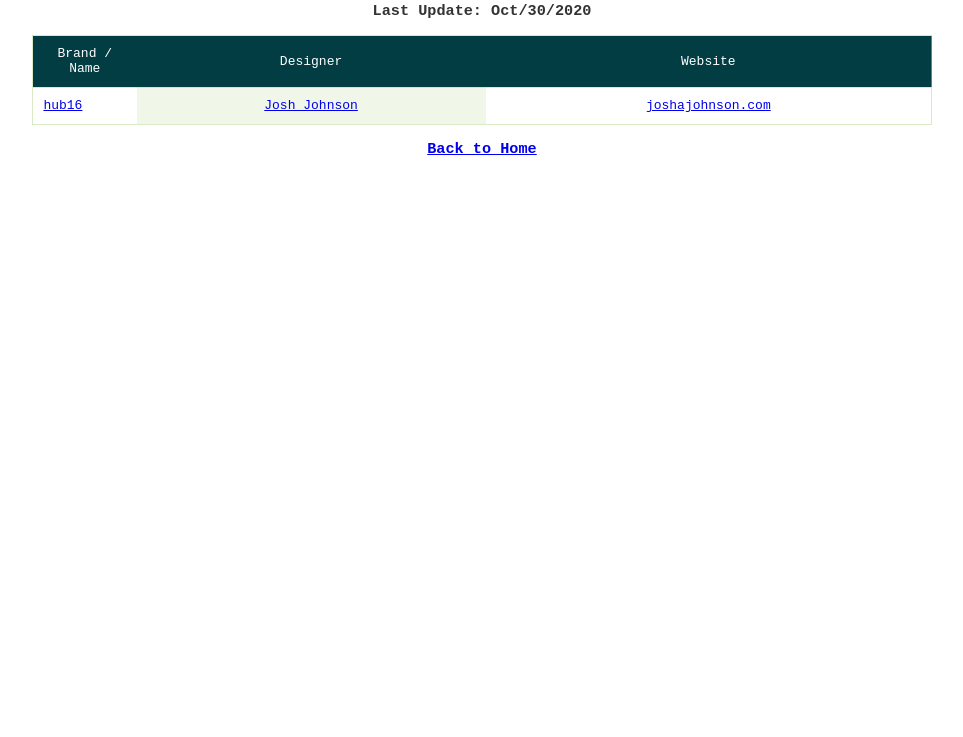
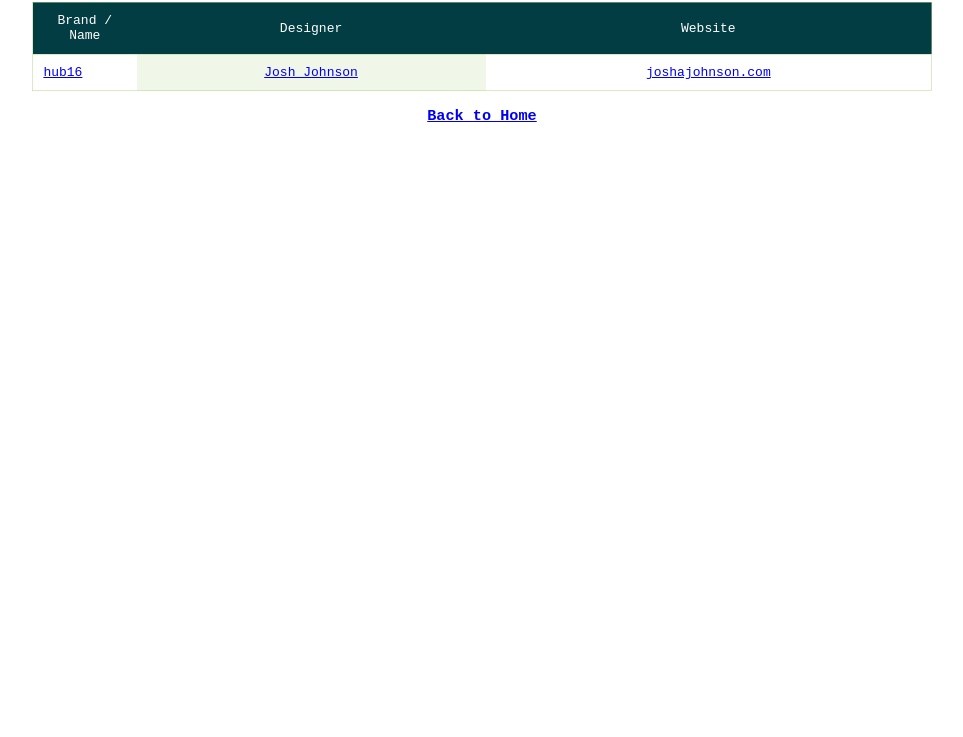
Before and after one commit to macropads-org/macropadsweb, a plain HTML site: page australia.html in a window 1280 px wide. Shown: the part 63-800 px from the top of the page, without its empty margins (158-1121 px from the left). Drawn offline with Linux system fonts and the light colour scheme.

Commit message:
Update australia.html

```diff
--- a/australia.html
+++ b/australia.html
@@ -10,7 +10,7 @@
 </head>
   <body>
     <h1>Australia</h1>
-    <h3>Last Update: Oct/30/2020</h3>
+
     <div class="table-container">
         <table class="table-rwd">
           <tr>
```
